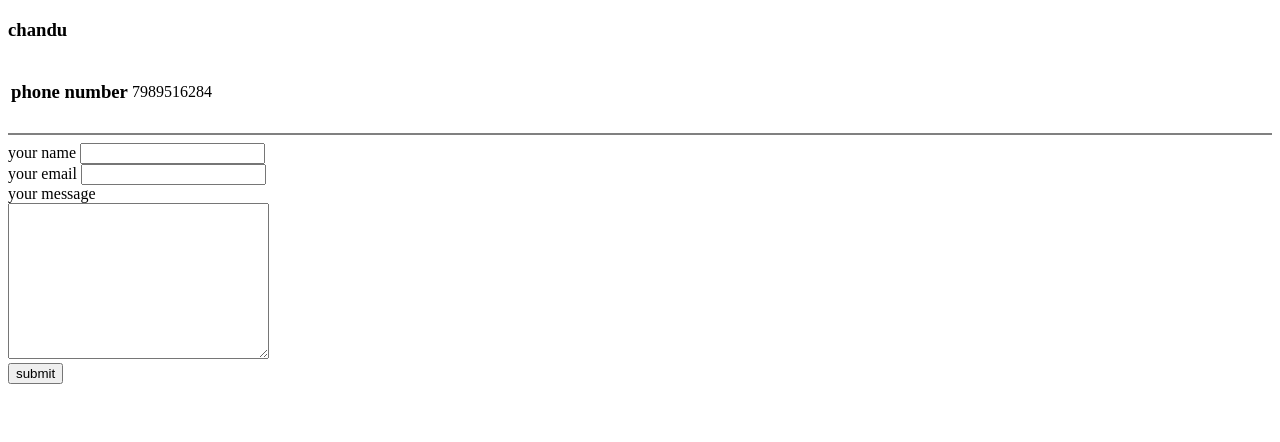
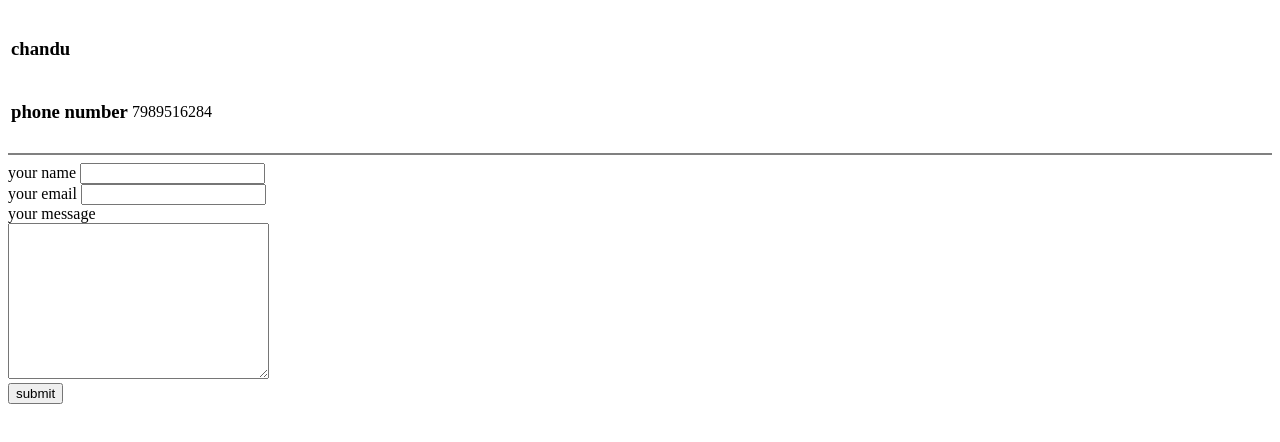
Before and after one commit to chandrasekhar1999/cv, a plain HTML site: page contactme.html in a window 1280 px wide. Drawn offline with Linux system fonts and the light colour scheme.

Commit message:
Update contactme.html

```diff
--- a/contactme.html
+++ b/contactme.html
@@ -6,11 +6,12 @@
   </head>
   <body>
     <p>
-      <h3>chandu</h3>
-    </<p>
-    <p>
       <table>
+
         <tr>
+          <td>    <h3>chandu</h3> </td>
+        <tr>
+
           <td><h3>phone number</h3></td>
           <td>7989516284</td>
         </tr>
```
